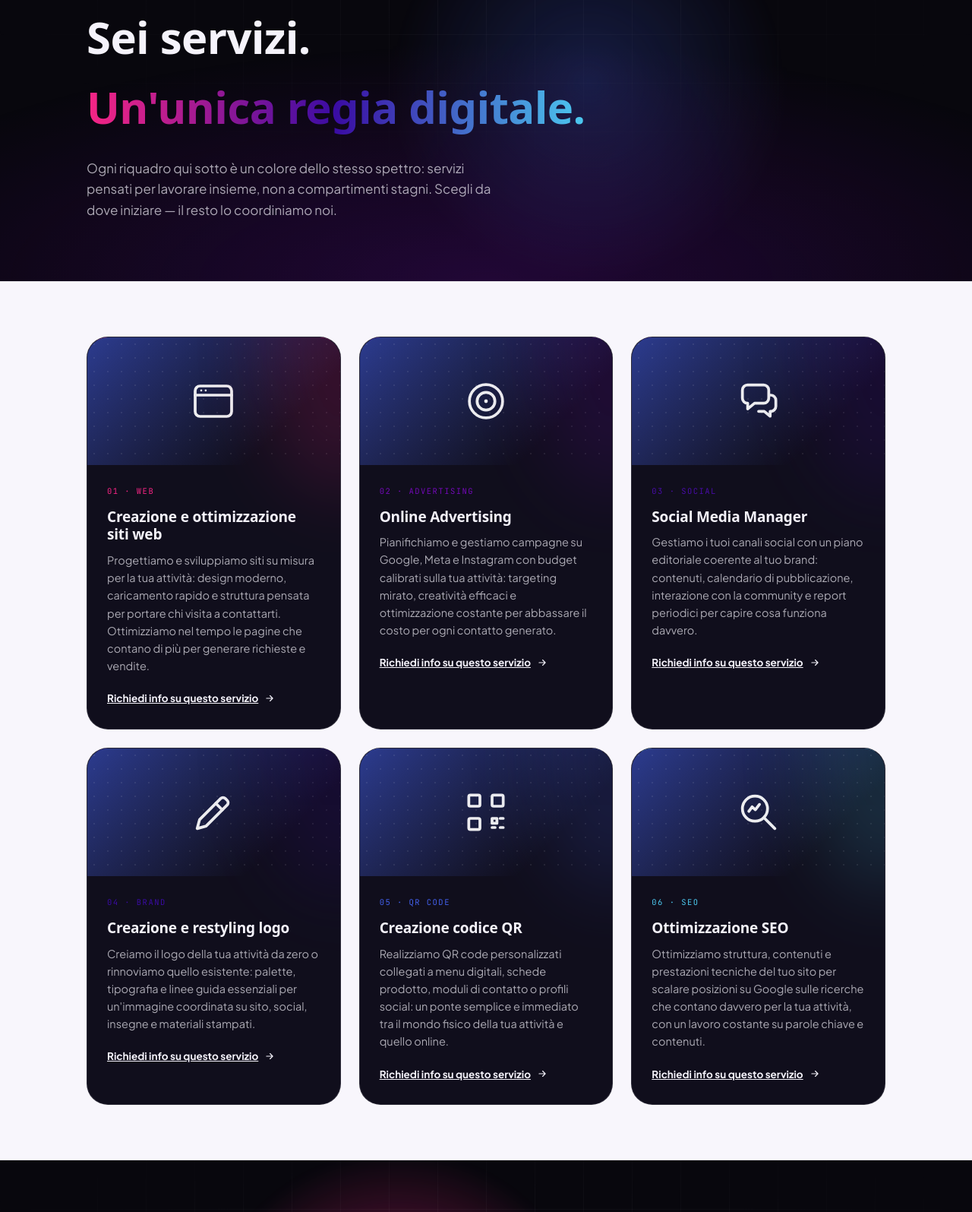
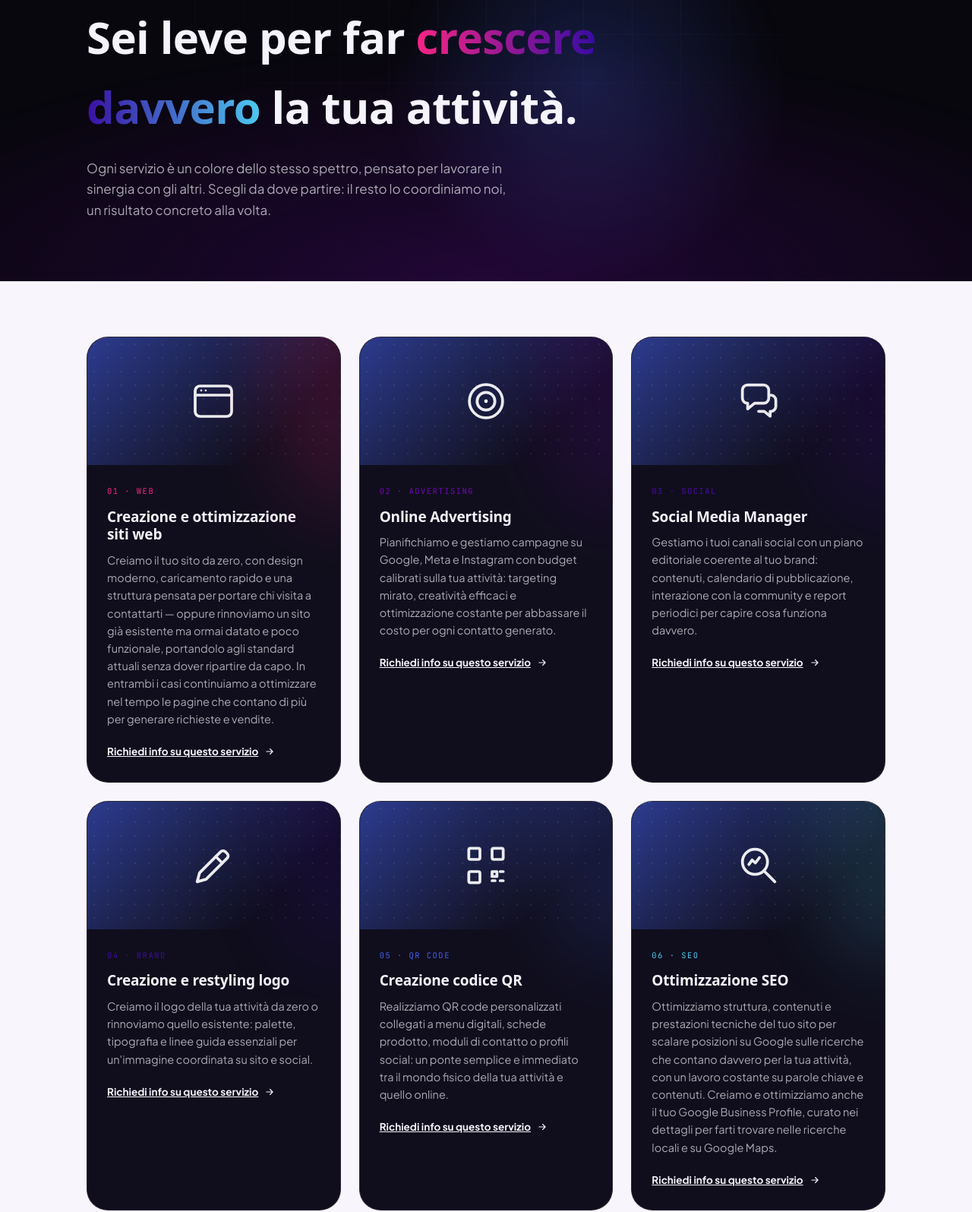
Before and after one commit to prismagencybusiness-dev/Sito-Prism-Agency, a plain HTML site: page servizi.html in a window 1280 px wide. Shown: the part 211-1806 px from the top of the page at 76% size. Drawn offline with Linux system fonts and the light colour scheme; a web font is replaced by a local one.

Commit message:
Aggiorna copywriting pagina servizi: siti web (nuovo+restyling), rimuove insegne/stampa dal logo, aggiunge Google Business Profile alla SEO, hero piu motivazionale

```diff
--- a/servizi.html
+++ b/servizi.html
@@ -43,8 +43,8 @@
     </div>
     <div class="container">
       <span class="eyebrow">Servizi</span>
-      <h1>Sei servizi.<br><span class="gradient-text">Un'unica regia digitale.</span></h1>
-      <p class="lede">Ogni riquadro qui sotto è un colore dello stesso spettro: servizi pensati per lavorare insieme, non a compartimenti stagni. Scegli da dove iniziare — il resto lo coordiniamo noi.</p>
+      <h1>Sei leve per far <span class="gradient-text">crescere davvero</span> la tua attività.</h1>
+      <p class="lede">Ogni servizio è un colore dello stesso spettro, pensato per lavorare in sinergia con gli altri. Scegli da dove partire: il resto lo coordiniamo noi, un risultato concreto alla volta.</p>
     </div>
   </section>
 
@@ -60,7 +60,7 @@
           <div class="service-body">
             <span class="service-tag">01 · Web</span>
             <h3>Creazione e ottimizzazione siti web</h3>
-            <p>Progettiamo e sviluppiamo siti su misura per la tua attività: design moderno, caricamento rapido e struttura pensata per portare chi visita a contattarti. Ottimizziamo nel tempo le pagine che contano di più per generare richieste e vendite.</p>
+            <p>Creiamo il tuo sito da zero, con design moderno, caricamento rapido e una struttura pensata per portare chi visita a contattarti — oppure rinnoviamo un sito già esistente ma ormai datato e poco funzionale, portandolo agli standard attuali senza dover ripartire da capo. In entrambi i casi continuiamo a ottimizzare nel tempo le pagine che contano di più per generare richieste e vendite.</p>
             <a class="service-more" href="contatti.html?servizio=siti-web">Richiedi info su questo servizio <svg viewBox="0 0 24 24" fill="none" stroke-width="2" stroke-linecap="round" stroke-linejoin="round"><path d="M5 12h14M13 6l6 6-6 6"/></svg></a>
           </div>
         </article>
@@ -99,7 +99,7 @@
           <div class="service-body">
             <span class="service-tag">04 · Brand</span>
             <h3>Creazione e restyling logo</h3>
-            <p>Creiamo il logo della tua attività da zero o rinnoviamo quello esistente: palette, tipografia e linee guida essenziali per un'immagine coordinata su sito, social, insegne e materiali stampati.</p>
+            <p>Creiamo il logo della tua attività da zero o rinnoviamo quello esistente: palette, tipografia e linee guida essenziali per un'immagine coordinata su sito e social.</p>
             <a class="service-more" href="contatti.html?servizio=logo-brand">Richiedi info su questo servizio <svg viewBox="0 0 24 24" fill="none" stroke-width="2" stroke-linecap="round" stroke-linejoin="round"><path d="M5 12h14M13 6l6 6-6 6"/></svg></a>
           </div>
         </article>
@@ -125,7 +125,7 @@
           <div class="service-body">
             <span class="service-tag">06 · SEO</span>
             <h3>Ottimizzazione SEO</h3>
-            <p>Ottimizziamo struttura, contenuti e prestazioni tecniche del tuo sito per scalare posizioni su Google sulle ricerche che contano davvero per la tua attività, con un lavoro costante su parole chiave e contenuti.</p>
+            <p>Ottimizziamo struttura, contenuti e prestazioni tecniche del tuo sito per scalare posizioni su Google sulle ricerche che contano davvero per la tua attività, con un lavoro costante su parole chiave e contenuti. Creiamo e ottimizziamo anche il tuo Google Business Profile, curato nei dettagli per farti trovare nelle ricerche locali e su Google Maps.</p>
             <a class="service-more" href="contatti.html?servizio=seo">Richiedi info su questo servizio <svg viewBox="0 0 24 24" fill="none" stroke-width="2" stroke-linecap="round" stroke-linejoin="round"><path d="M5 12h14M13 6l6 6-6 6"/></svg></a>
           </div>
         </article>
```
